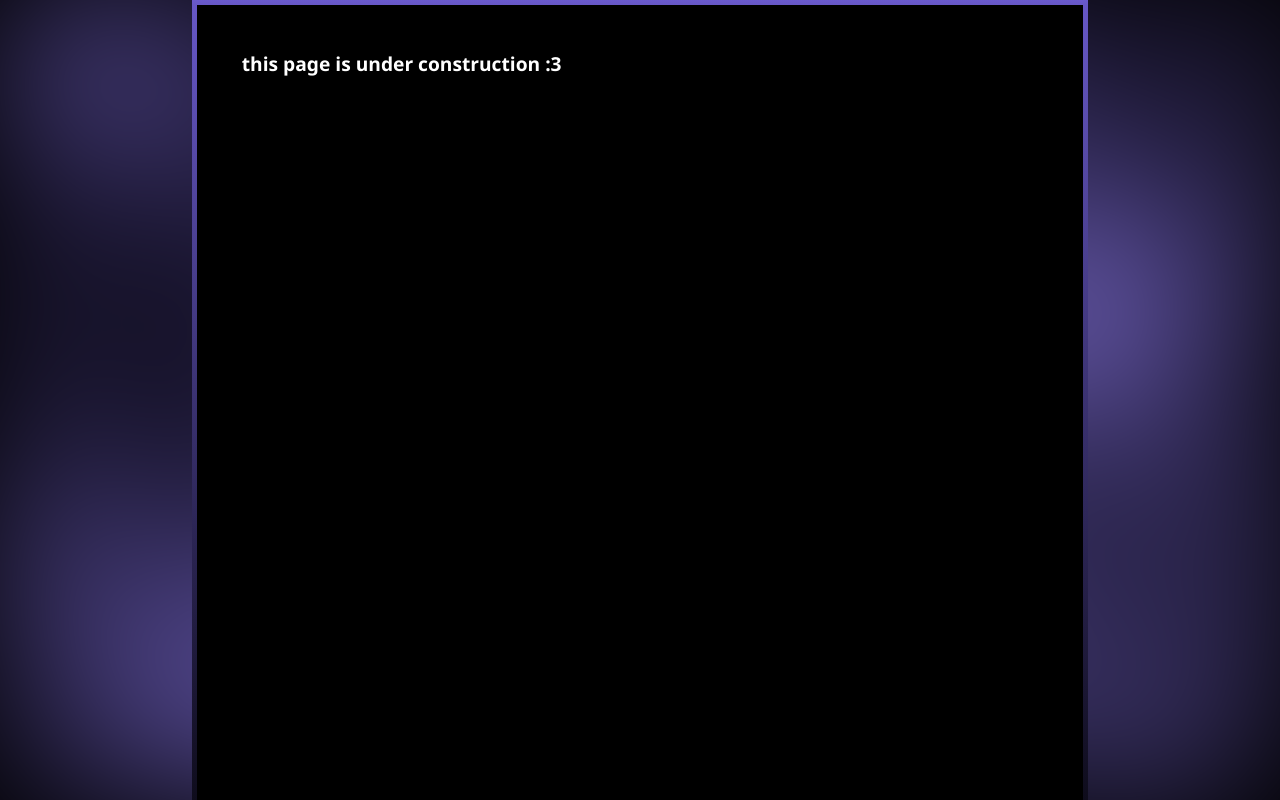
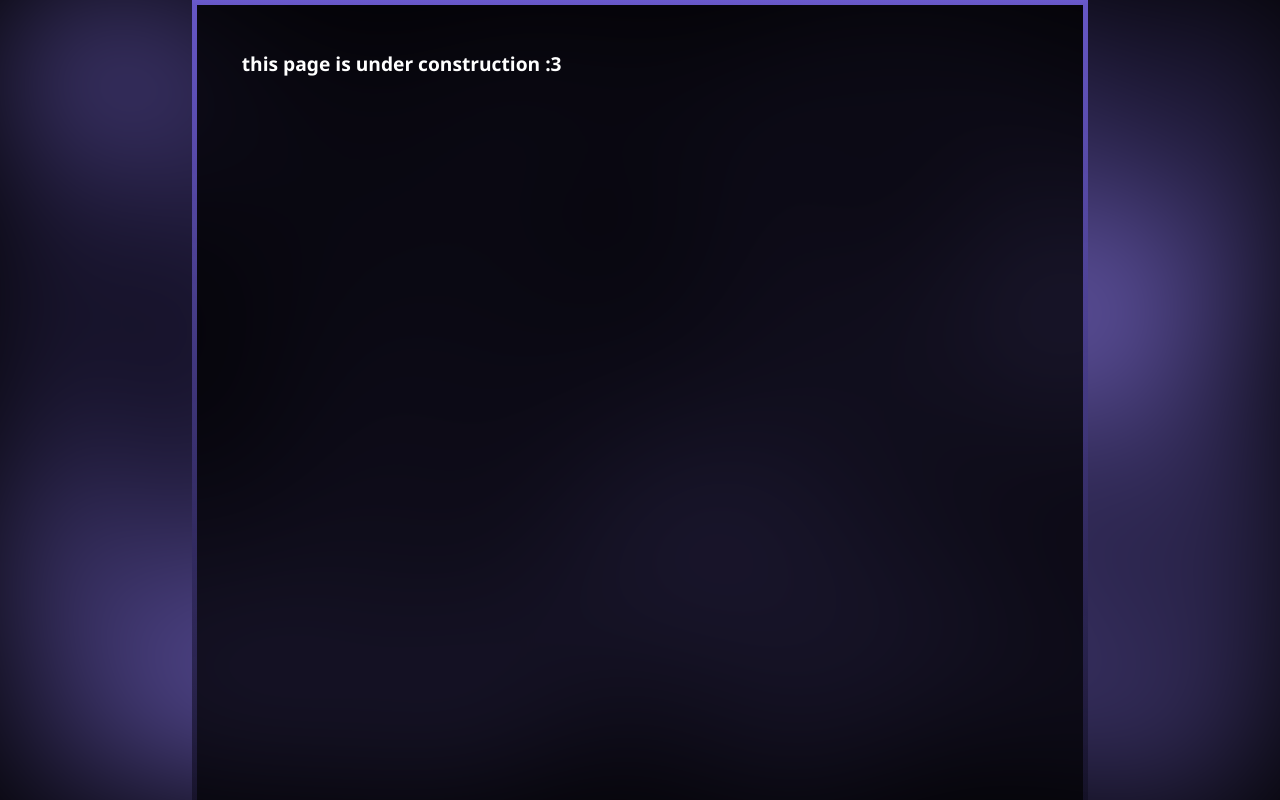
Before and after one commit to hoootis/hoootis.github.io, a plain HTML site: page modslist.html in a window 1280 px wide. Drawn offline with Linux system fonts and the light colour scheme.

Commit message:
changed one number

```diff
--- a/modslist.html
+++ b/modslist.html
@@ -52,7 +52,7 @@
             left: calc(15%);
             height: 100%;
             width: 70%;
-            background-color: black;
+            background-color: rgba(0, 0, 0, 0.728);
             position: fixed;
             padding: 0%;
         }
```
